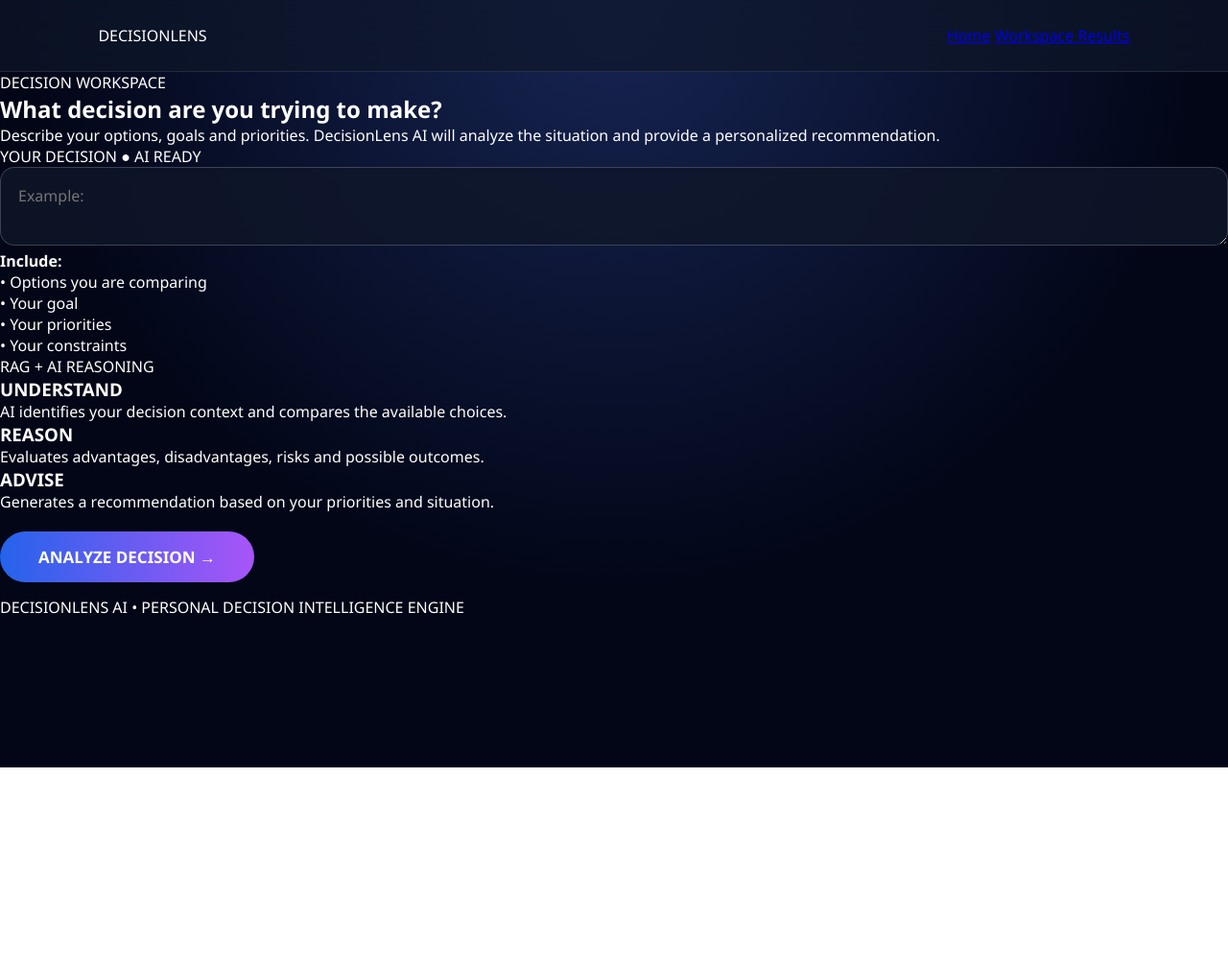
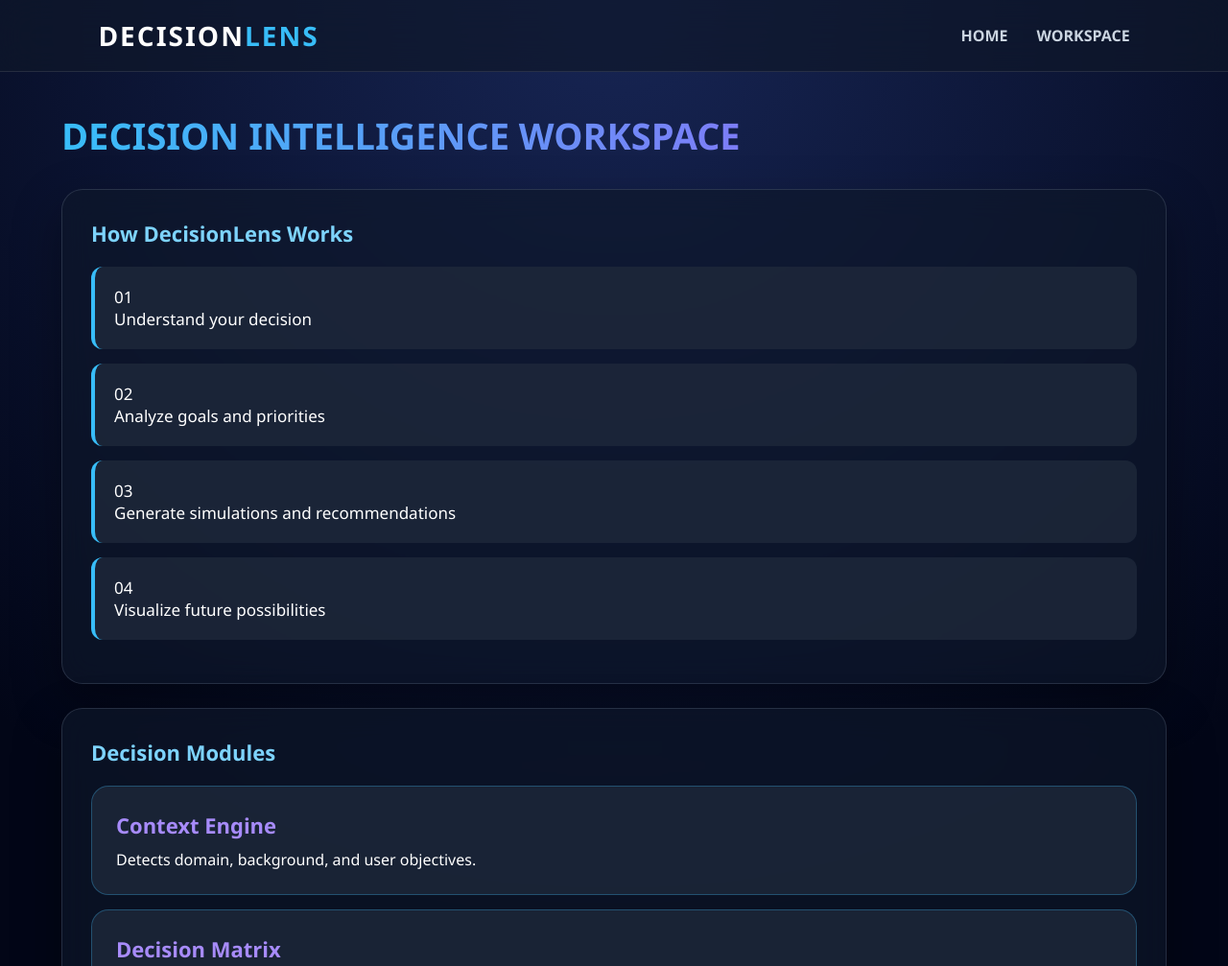
Before and after one commit to srinjoyee-banerjee/DecisionLensAI, a plain HTML site: page frontend/dashboard.html in a window 1280 px wide. Shown: the top 1007 px of the page at 96% size. Before the commit the page ends 800 px from the top, so only its background shows below. Drawn offline with Linux system fonts and the light colour scheme.

Commit message:
Update dashboard.html

```diff
--- a/frontend/dashboard.html
+++ b/frontend/dashboard.html
@@ -1,169 +1,137 @@
 <!DOCTYPE html>
+
 <html lang="en">
+
 
 <head>
 
+
 <meta charset="UTF-8">
 
-<meta name="viewport" content="width=device-width, initial-scale=1.0">
 
-<title>Decision Workspace | DecisionLens AI</title>
+<meta name="viewport"
+content="width=device-width,initial-scale=1.0">
 
-<link rel="stylesheet" href="style.css">
+
+<title>
+DecisionLens Workspace
+</title>
+
+
+<link rel="stylesheet"
+href="style.css">
+
 
 </head>
+
 
 
 <body>
 
 
-<nav class="navbar">
 
-<div class="brand">
+<nav>
+
+
+<div class="logo">
+
 DECISION<span>LENS</span>
+
 </div>
 
 
-<div class="navlinks">
+<div class="nav-links">
 
-<a href="/">Home</a>
-
-<a class="active" href="dashboard.html">
-Workspace
+<a href="/">
+HOME
 </a>
 
-<a href="result.html">
-Results
+
+<a href="/dashboard.html">
+WORKSPACE
 </a>
 
 </div>
+
 
 </nav>
 
 
 
 
-<main class="workspace">
 
 
-<section class="hero">
 
-
-<div class="eyebrow">
-DECISION WORKSPACE
-</div>
+<main class="dashboard">
 
 
 <h1>
-What decision are you trying to make?
+
+DECISION INTELLIGENCE WORKSPACE
+
 </h1>
-
-
-<p>
-Describe your options, goals and priorities.
-DecisionLens AI will analyze the situation and provide a personalized recommendation.
-</p>
-
-
-</section>
 
 
 
 
 
-<section class="decision-card">
+<section class="card">
 
 
-<div class="card-header">
-
-<span>
-YOUR DECISION
-</span>
+<h2>
+How DecisionLens Works
+</h2>
 
 
-<span class="ready">
-● AI READY
-</span>
+<div class="timeline-item">
 
+01
+
+<br>
+
+Understand your decision
+
+</div>
+
+
+
+<div class="timeline-item">
+
+02
+
+<br>
+
+Analyze goals and priorities
 
 </div>
 
 
 
 
+<div class="timeline-item">
 
-<textarea
-
-id="decisionInput"
-
-placeholder="Example:
-
-
-Should I choose a Machine Learning Engineer job or continue with a PhD?
-
-
-Goal:
-Build a strong AI career.
-
-
-Priorities:
-Career growth, income, research opportunities.
-
-
-Constraints:
-Time, location, financial stability.
-
-
-OR
-
-
-Should I learn Python or Java for my career?
-
-"></textarea>
-
-
-
-
-
-<div class="input-guide">
-
-
-<div>
-
-<strong>
-Include:
-</strong>
+03
 
 <br>
 
-• Options you are comparing
-
-<br>
-
-• Your goal
-
-<br>
-
-• Your priorities
-
-<br>
-
-• Your constraints
-
+Generate simulations and recommendations
 
 </div>
 
 
 
 
-<div class="ai-tag">
+<div class="timeline-item">
 
-RAG + AI REASONING
+04
+
+<br>
+
+Visualize future possibilities
 
 </div>
 
 
-</div>
 
 
 </section>
@@ -174,22 +142,28 @@ RAG + AI REASONING
 
 
 
-<section class="analysis-grid">
+
+<section class="card">
+
+
+<h2>
+Decision Modules
+</h2>
 
 
 
-<div class="analysis-card">
-
+<div class="future-card">
 
 <h3>
-UNDERSTAND
+Context Engine
 </h3>
 
+<p>
 
-<p>
-AI identifies your decision context and compares the available choices.
+Detects domain, background,
+and user objectives.
+
 </p>
-
 
 </div>
 
@@ -197,18 +171,18 @@ AI identifies your decision context and compares the available choices.
 
 
 
-<div class="analysis-card">
-
+<div class="future-card">
 
 <h3>
-REASON
+Decision Matrix
 </h3>
 
+<p>
 
-<p>
-Evaluates advantages, disadvantages, risks and possible outcomes.
+Evaluates multiple factors
+instead of simple comparison.
+
 </p>
-
 
 </div>
 
@@ -216,18 +190,18 @@ Evaluates advantages, disadvantages, risks and possible outcomes.
 
 
 
-<div class="analysis-card">
-
+<div class="future-card">
 
 <h3>
-ADVISE
+Future Simulator
 </h3>
 
+<p>
 
-<p>
-Generates a recommendation based on your priorities and situation.
+Projects possible outcomes
+and trade-offs.
+
 </p>
-
 
 </div>
 
@@ -241,27 +215,41 @@ Generates a recommendation based on your priorities and situation.
 
 
 
-<button
-id="analyzeBtn"
-class="analyze-btn">
+<section class="card">
 
 
-<span id="btnText">
-ANALYZE DECISION
-</span>
+<h2>
+
+Try DecisionLens
+
+</h2>
 
 
-<span>
-→
-</span>
+<p>
 
+Start analysing your career,
+education, finance or life decisions.
+
+</p>
+
+
+
+<a href="/">
+
+<button>
+
+START ANALYSIS
 
 </button>
 
+</a>
 
 
 
-<div id="errorBox" class="error-box"></div>
+</section>
+
+
+
 
 
 
@@ -272,25 +260,7 @@ ANALYZE DECISION
 
 
 
-<footer>
-
-DECISIONLENS AI
-
-<span>
-•
-</span>
-
-PERSONAL DECISION INTELLIGENCE ENGINE
+</body>
 
 
-</footer>
-
-
-
-
-<script src="script.js"></script>
-
-
-</body>
-
 </html>
```
